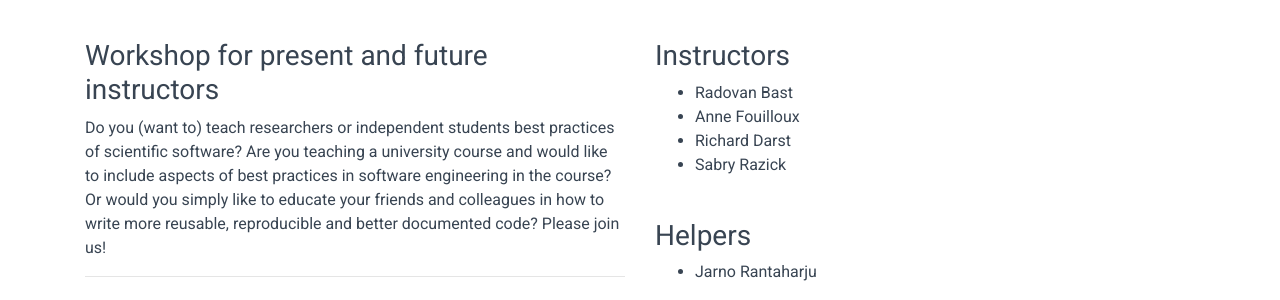
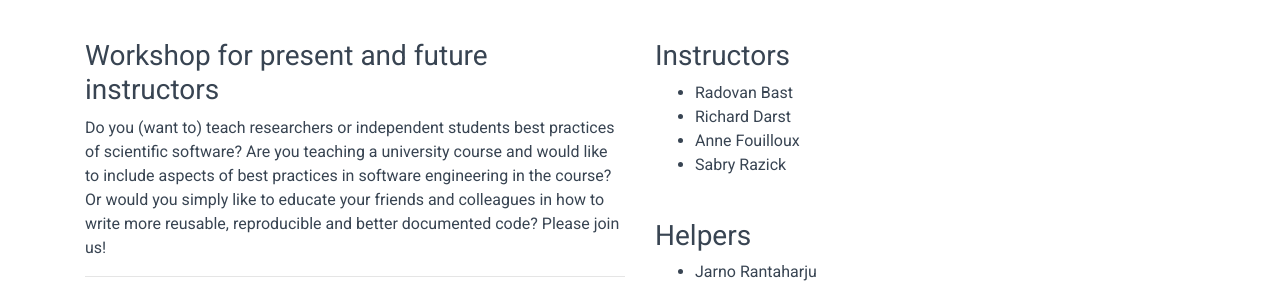
Before and after one commit to simon-ichec/2020-11-02-instructor-training, a Jekyll site: the page built from index.md, in a window 1280 px wide and 900 px high. Shown: the part 378-678 px from the top of the window. Built offline with Jekyll 4.4.1, drawn with Linux system fonts in a browser that asks for light colours; comment, search, counter and statistics services are not loaded.

Commit message:
fix instructor order
the current order was meaningless. Better to use alphabetical order (here by names).

```diff
--- a/right_column.md
+++ b/right_column.md
@@ -4,8 +4,8 @@
 ### Instructors
 
 - Radovan Bast
+- Richard Darst
 - Anne Fouilloux
-- Richard Darst
 - Sabry Razick
 
 
```
